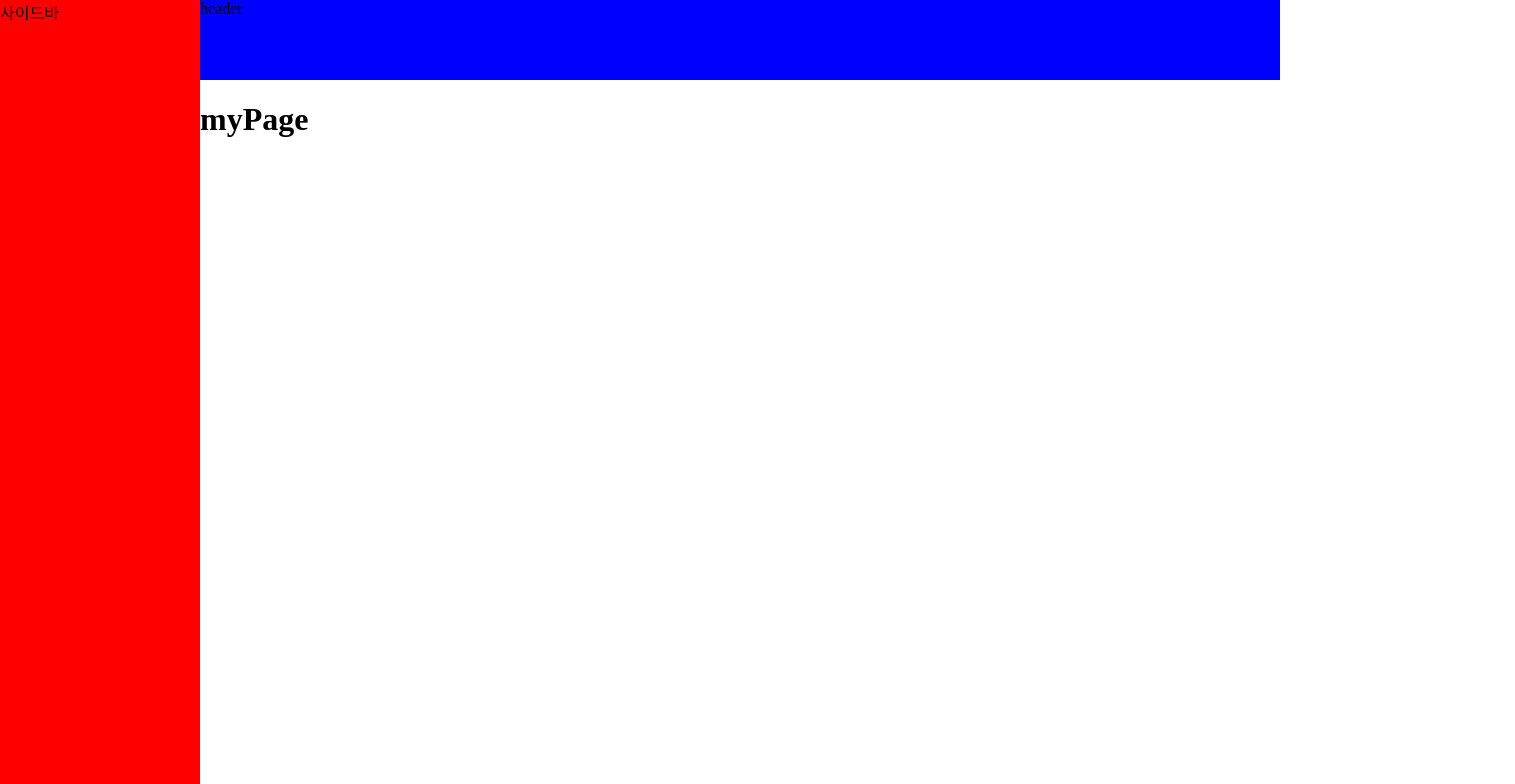
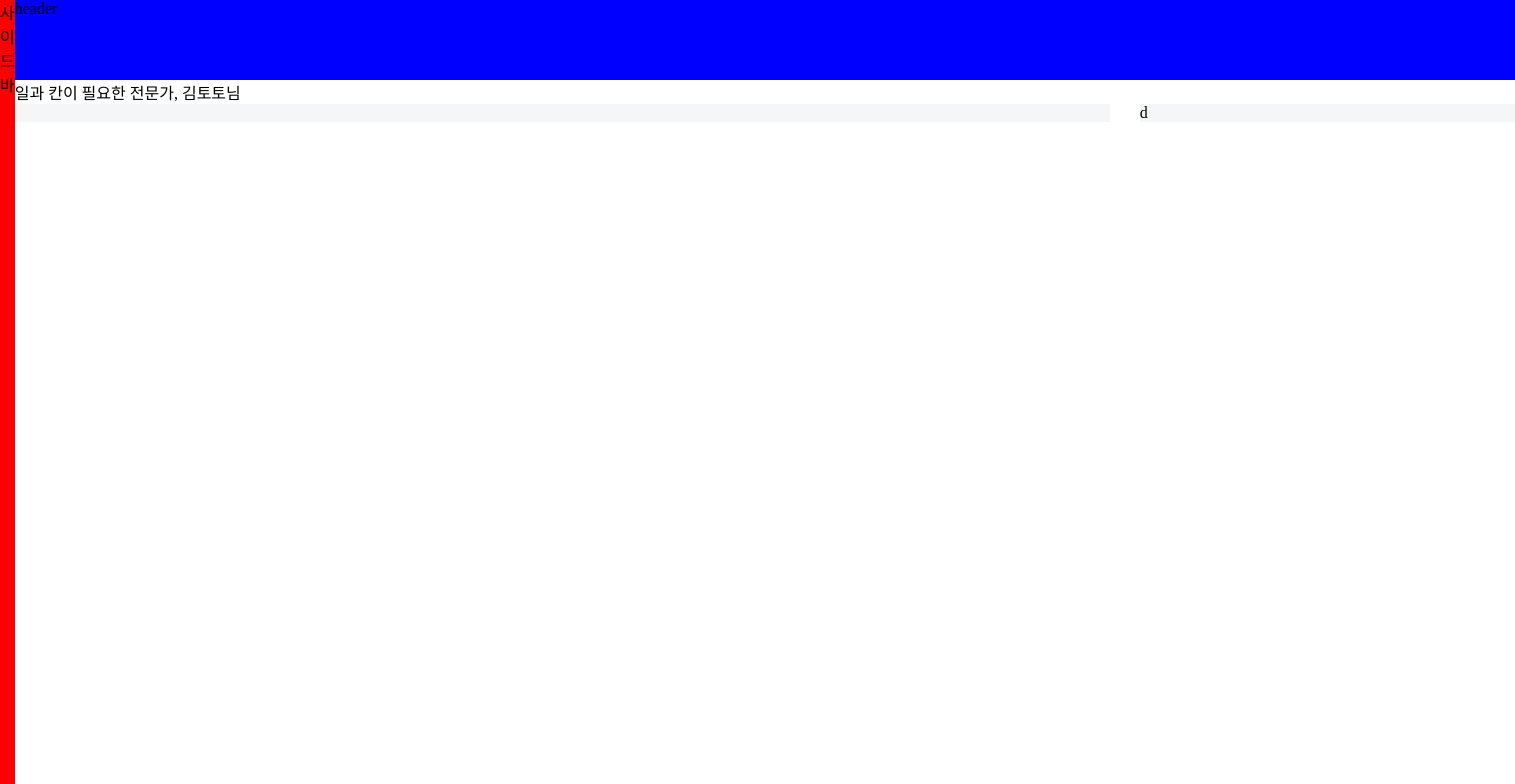
Before and after one commit to cryingdryice/ILKAN-web, a React (Vite) app: page /main/myPage in a window 1280 px wide. Shown: the top 784 px of the page, 1515 px wide, since content can reach past the window. Built offline with nearby package versions, Linux system fonts and the light colour scheme; the HTML template or start-up script is replaced by a standard one.

Commit message:
feat: leftDiv에서 각 영역 구분

```diff
--- /dev/null
+++ b/src/css/myPage.module.css
@@ -0,0 +1,21 @@
+.myPageContainer {
+  width: 1500px;
+}
+
+.profileContainer {
+}
+.profileHeader {
+}
+.profileBody {
+  display: flex;
+  flex-direction: row;
+  justify-content: space-between;
+}
+.leftDiv {
+  width: 73%;
+  background-color: #f5f6f8;
+}
+.rightDiv {
+  width: 25%;
+  background-color: #f5f6f8;
+}
--- a/src/layout/GlobalLayout.tsx
+++ b/src/layout/GlobalLayout.tsx
@@ -19,7 +19,9 @@ export default function GlobalLayout() {
           >
             header
           </div>
-          <Outlet />
+          <div style={{ display: "flex", justifyContent: "center" }}>
+            <Outlet />
+          </div>
         </div>
       </div>
     </div>
--- a/src/pages/main/myPage.tsx
+++ b/src/pages/main/myPage.tsx
@@ -1,3 +1,20 @@
+import myPageStyle from "../../css/myPage.module.css";
+
 export default function MyPage() {
-  return <h1>myPage</h1>;
+  return (
+    <div className={myPageStyle.myPageContainer}>
+      <div className={myPageStyle.profileContainer}>
+        <div className={myPageStyle.profileHeader}>
+          <span>일과 칸이 필요한 전문가, 김토토님</span>
+        </div>
+        <div className={myPageStyle.profileBody}>
+          <div className={myPageStyle.leftDiv}>
+            <div className={myPageStyle.profileImg}></div>
+            <div className={myPageStyle.profileContent}></div>
+          </div>
+          <div className={myPageStyle.rightDiv}>d</div>
+        </div>
+      </div>
+    </div>
+  );
 }
```
